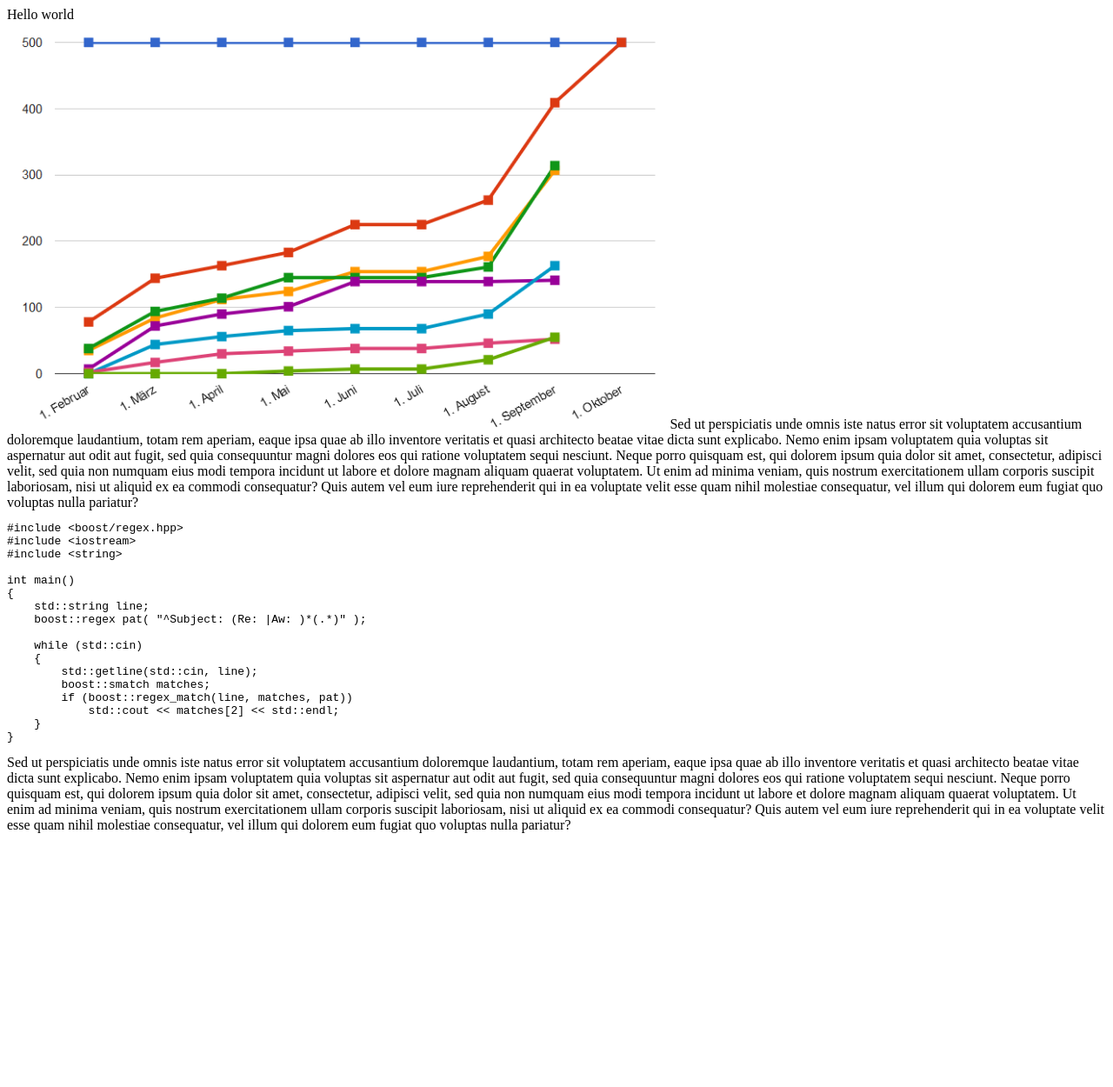
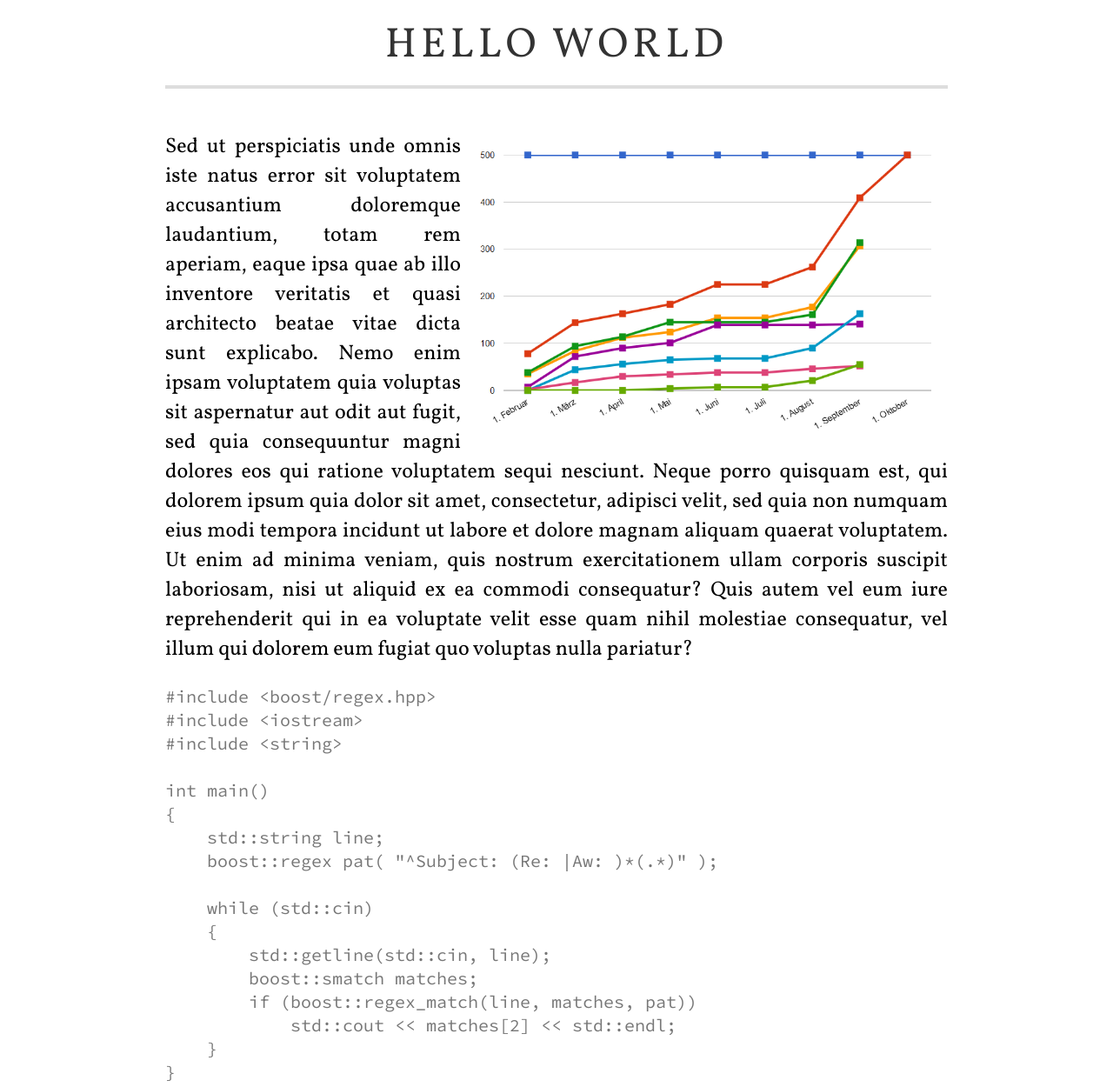
Before and after one commit to budach/budach.github.io, a plain HTML site: page index.html in a window 1280 px wide. Shown: the top 1250 px of the page at 87% size. Before the commit the page ends 966 px from the top, so only its background shows below. Drawn offline with Linux system fonts and the light colour scheme.

Commit message:
Update styles.css

```diff
--- a/styles.css
+++ b/styles.css
@@ -1,40 +1,52 @@
-<!doctype html>
-<html>
-	<head>
-		<meta charset="UTF-8">
-		<title>Hello World</title>
-		<link rel="stylesheet" type="text/css" href="https://fonts.googleapis.com/css?family=Vollkorn">
-		<link rel="stylesheet" type="text/css" href="https://fonts.googleapis.com/css?family=Source+Code+Pro">
-		<link rel="stylesheet" href="styles.css">
-	</head>
-	<body>
-		<div class="header">
-			Hello world
-		</div>
-		<div class="post">
+div.header {
+    font-size: 48px;
+    width: 900px;
+    margin: 0 auto;
+    border-bottom: 4px solid #DDD;
+    color: #333;
+    height: 90px;
+    line-height: 90px;
+    text-transform: uppercase;
+    letter-spacing: 5px;
+    font-family: 'Vollkorn', serif;
+    text-align: center;
+    margin-bottom: 50px;
+}
 
-<img class="wrapRight" src="images/test.png" width=60%/>
-Sed ut perspiciatis unde omnis iste natus error sit voluptatem accusantium doloremque laudantium, totam rem aperiam, eaque ipsa quae ab illo inventore veritatis et quasi architecto beatae vitae dicta sunt explicabo. Nemo enim ipsam voluptatem quia voluptas sit aspernatur aut odit aut fugit, sed quia consequuntur magni dolores eos qui ratione voluptatem sequi nesciunt. Neque porro quisquam est, qui dolorem ipsum quia dolor sit amet, consectetur, adipisci velit, sed quia non numquam eius modi tempora incidunt ut labore et dolore magnam aliquam quaerat voluptatem. Ut enim ad minima veniam, quis nostrum exercitationem ullam corporis suscipit laboriosam, nisi ut aliquid ex ea commodi consequatur? Quis autem vel eum iure reprehenderit qui in ea voluptate velit esse quam nihil molestiae consequatur, vel illum qui dolorem eum fugiat quo voluptas nulla pariatur?
-<pre><code>#include &lt;boost/regex.hpp>
-#include &lt;iostream>
-#include &lt;string>
+div.footer {
+    width: 900px;
+    margin: 0 auto;
+    height: 90px;
+}
 
-int main()
-{
-    std::string line;
-    boost::regex pat( "^Subject: (Re: |Aw: )*(.*)" );
+div.post {
+    font-family: 'Vollkorn', serif;
+    font-size: 24px;
+    width: 900px;
+    margin: 0 auto;
+    text-align: justify;
+}
 
-    while (std::cin)
-    {
-        std::getline(std::cin, line);
-        boost::smatch matches;
-        if (boost::regex_match(line, matches, pat))
-            std::cout << matches[2] << std::endl;
-    }
-}</code></pre>
-Sed ut perspiciatis unde omnis iste natus error sit voluptatem accusantium doloremque laudantium, totam rem aperiam, eaque ipsa quae ab illo inventore veritatis et quasi architecto beatae vitae dicta sunt explicabo. Nemo enim ipsam voluptatem quia voluptas sit aspernatur aut odit aut fugit, sed quia consequuntur magni dolores eos qui ratione voluptatem sequi nesciunt. Neque porro quisquam est, qui dolorem ipsum quia dolor sit amet, consectetur, adipisci velit, sed quia non numquam eius modi tempora incidunt ut labore et dolore magnam aliquam quaerat voluptatem. Ut enim ad minima veniam, quis nostrum exercitationem ullam corporis suscipit laboriosam, nisi ut aliquid ex ea commodi consequatur? Quis autem vel eum iure reprehenderit qui in ea voluptate velit esse quam nihil molestiae consequatur, vel illum qui dolorem eum fugiat quo voluptas nulla pariatur?
+img.wrapRight {
+    float: right;
+    margin: 10px;
+}
 
-		</div>
-		<div class = 'footer'/>
-	</body>
-</html>
+img.wrapLeft {
+    float: left;
+    margin: 10px;
+}
+
+img.wrapCenter {
+    display: block;
+    margin-left: auto;
+    margin-right: auto;
+    margin-top: 20px;
+    margin-bottom: 20px;
+}
+
+code {
+    font-family: 'Source Code Pro';
+    font-size: 20px;
+    color: #777;
+}
```
